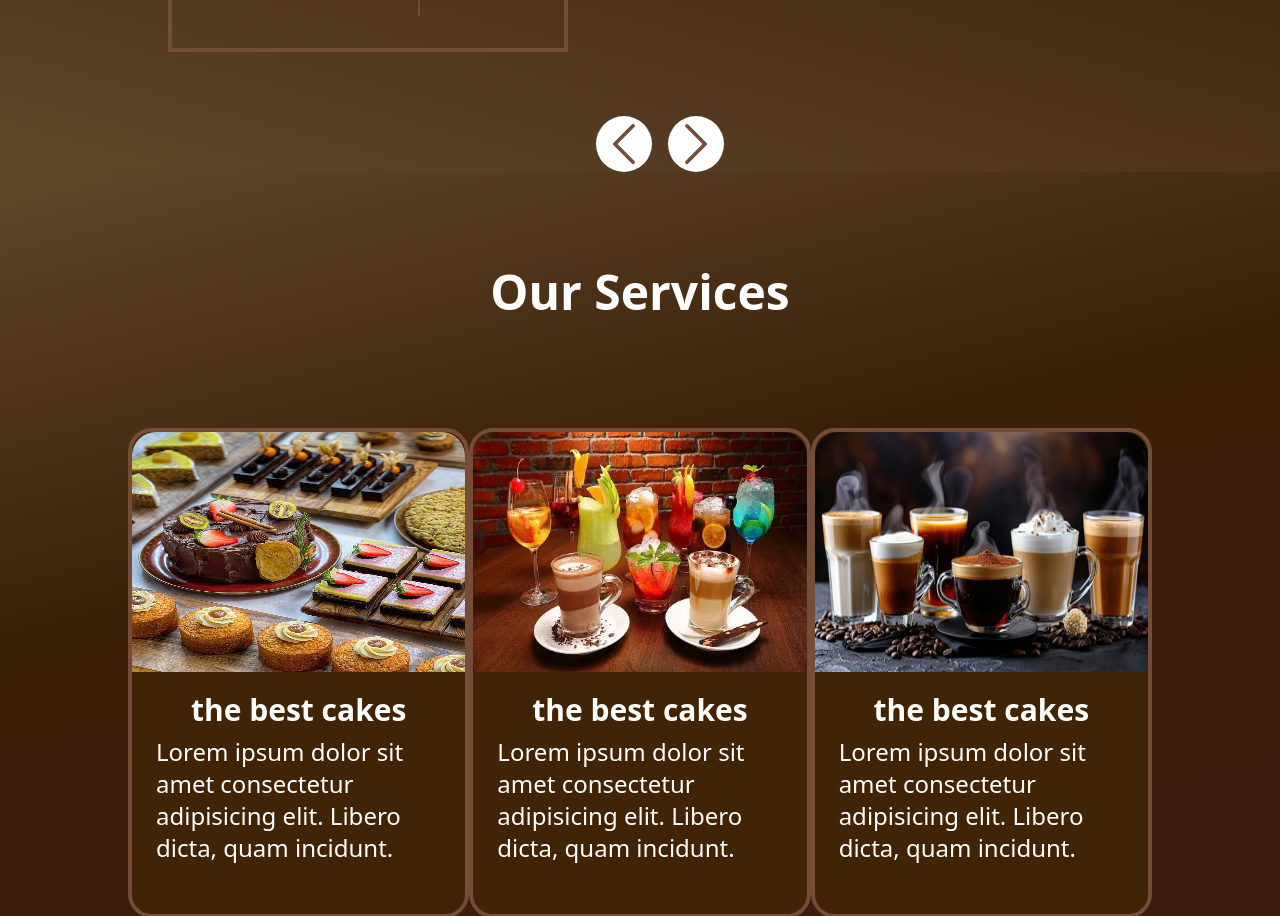
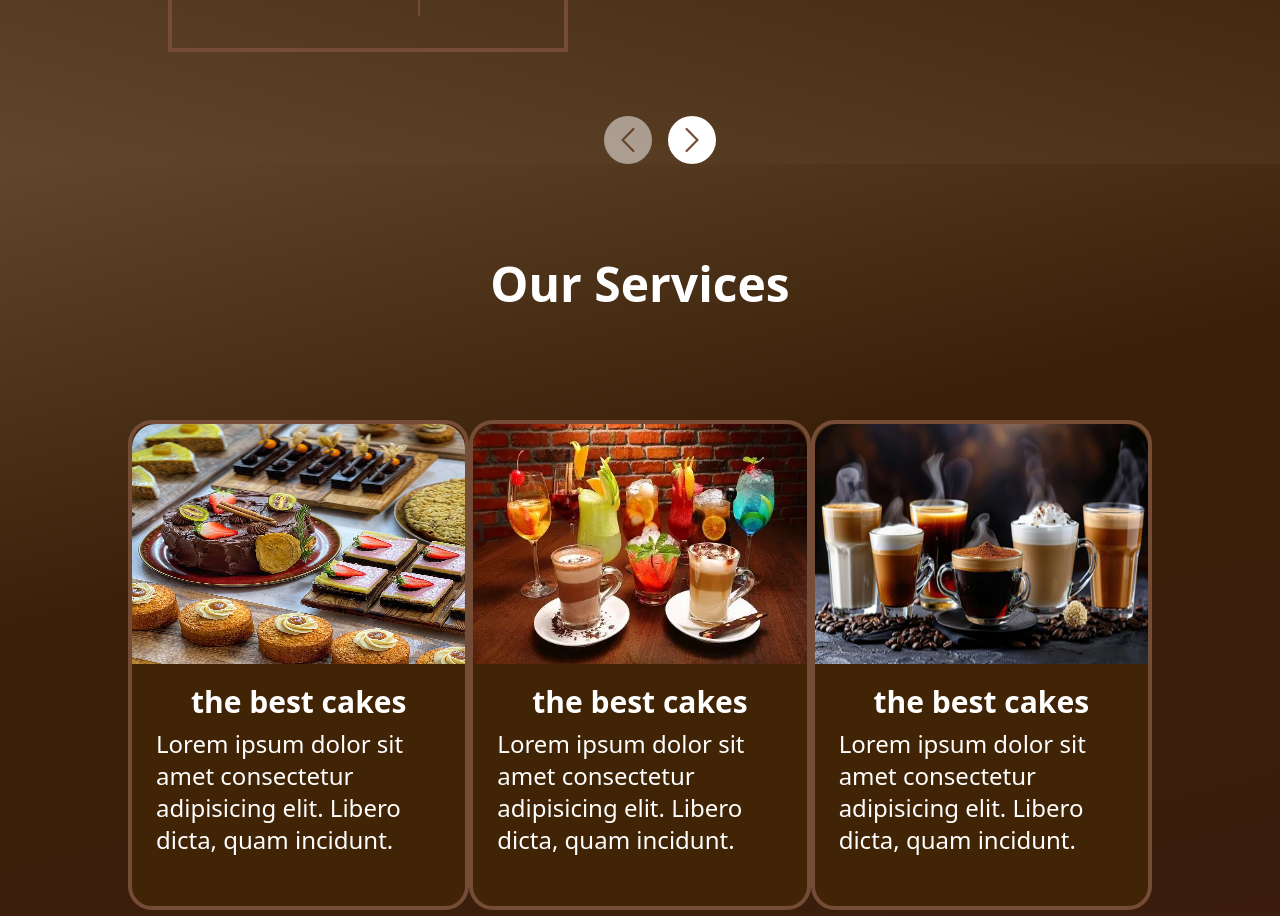
Before and after one commit to fatemeh-abbasi-1/coffee-shop-website, a React (Vite) app: page / in a window 1280 px wide. Shown: the part 2110-3026 px from the top of the page. Built offline with nearby package versions, Linux system fonts and the light colour scheme; data requests are answered from the project's data file.

Commit message:
feat : add disabled feature in buttons

```diff
--- a/db.json
+++ b/db.json
@@ -5,7 +5,7 @@
       "name": "Iced Latte",
       "price": "150000 $",
       "image": "src/assets/images/Smores-Iced-Latte-Recipe-7-1024x1280-removebg-preview.png",
-      "inventory": 7,
+      "inventory": -1,
       "discount": "13 %"
     },
     {
@@ -13,7 +13,7 @@
       "name": "Lazi",
       "price": "150000 $",
       "image": "src/assets/images/Lazi.png",
-      "inventory": 8,
+      "inventory": 6,
       "discount": ""
     },
     {
@@ -21,7 +21,7 @@
       "name": "Ice Cream",
       "price": "150000 $",
       "image": "src/assets/images/Ice-cream.png",
-      "inventory": 96,
+      "inventory": 94,
       "discount": ""
     },
     {
@@ -29,7 +29,7 @@
       "name": "Iced Coffee",
       "price": "150000 $",
       "image": "src/assets/images/Iced-Coffee.png",
-      "inventory": 21,
+      "inventory": 17,
       "discount": "10 %"
     },
     {
@@ -37,7 +37,7 @@
       "name": "Afogato",
       "price": "150000 $",
       "image": "src/assets/images/deser-afogato.png",
-      "inventory": 66,
+      "inventory": 62,
       "discount": "10 %"
     },
     {
@@ -45,7 +45,7 @@
       "name": "Wet chocolate cake",
       "price": "150000 $",
       "image": "src/assets/images/cake-khis-shokolati.png",
-      "inventory": 38,
+      "inventory": 37,
       "discount": "2 %"
     },
     {
@@ -61,7 +61,7 @@
       "name": "Turkish Coffee",
       "price": "150000 $",
       "image": "src/assets/images/TraditTurkish-Coffee.png",
-      "inventory": 15,
+      "inventory": 14,
       "discount": "10 %"
     },
     {
@@ -69,7 +69,7 @@
       "name": "Chocolate cake ",
       "price": "150000 $",
       "image": "src/assets/images/Chocolate-cake-2.png",
-      "inventory": 63,
+      "inventory": 62,
       "discount": "10 %"
     },
     {
@@ -143,6 +143,39 @@
       "image": "src/assets/images/Milk-Shake.png",
       "inventory": 27,
       "discount": "10 %"
+    },
+    {
+      "id": "19",
+      "name": "Test",
+      "price": "150000 $",
+      "image": "src/assets/images/Milk-Shake.png",
+      "inventory": 27,
+      "discount": "10 %"
+    },
+    {
+      "id": "20",
+      "name": "Test",
+      "price": "150000 $",
+      "image": "src/assets/images/Milk-Shake.png",
+      "inventory": 27,
+      "discount": "10 %"
+    },
+    {
+      "id": "21",
+      "name": "Test",
+      "price": "150000 $",
+      "image": "src/assets/images/Milk-Shake.png",
+      "inventory": 27,
+      "discount": "10 %"
+    },
+
+    {
+      "id": "22",
+      "name": "Test",
+      "price": "150000 $",
+      "image": "src/assets/images/Milk-Shake.png",
+      "inventory": 27,
+      "discount": "10 %"
     }
   ]
 }
--- a/src/components/atoms/Button/Button.tsx
+++ b/src/components/atoms/Button/Button.tsx
@@ -4,21 +4,32 @@ const Button: React.FC<ButtonProps> = ({
   onClick,
   variant = "large-primary",
   children,
-className,
+  className,
+  disabled = false,
 }) => {
-  const baseStyles = "rounded-full font-bold";
+  const baseStylesPrimary =
+    "rounded-full font-bold outline outline-4 outline-mocha text-white";
+  const baseStylesSecondary = " rounded-full font-bold  bg-white text-mocha";
 
   const sizeStyles =
     variant === "large-primary"
-      ? "w-40 h-14 bg-transparent text-white outline outline-4 outline-mocha"
+      ? `w-40 h-14 bg-transparent ${baseStylesPrimary}`
       : variant === "large-secondary"
-      ? "w-40 h-14 bg-white text-mocha text-lg"
-      : variant === "small"
-      ? "w-28 h-10 bg-white text-mocha text-sm"
+      ? `w-40 h-14  text-lg ${baseStylesSecondary}`
+      : variant === "small-secondary"
+      ? `w-28 h-10  text-sm ${baseStylesSecondary}`
+      : variant === "small-primary"
+      ? `w-28 h-10 bg-transparent text-sm ${baseStylesPrimary}`
+      : variant === "icon"
+      ? "w-12 h-12 bg-white p-3 text-mocha rounded-full flex items-center justify-center disabled:opacity-50 disabled:cursor-not-allowed"
       : "";
 
   return (
-    <button className={`${baseStyles} ${sizeStyles} ${className}`} onClick={onClick}>
+    <button
+      className={`${sizeStyles} ${className}`}
+      onClick={onClick}
+      disabled={disabled}
+    >
       {children}
     </button>
   );
--- a/src/components/atoms/Button/types.ts
+++ b/src/components/atoms/Button/types.ts
@@ -1,6 +1,12 @@
 export type ButtonProps = {
   onClick?: (event: React.MouseEvent<HTMLButtonElement>) => void;
-  variant?: "large-primary" | "large-secondary" | "small";
+  variant?:
+    | "large-primary"
+    | "large-secondary"
+    | "small-primary"
+    | "small-secondary"
+    | "icon";
   children: React.ReactNode;
   className?: string;
+  disabled?: boolean;
 };
--- a/src/components/molecules/NumberProductSelected/NumberProductSelected.tsx
+++ b/src/components/molecules/NumberProductSelected/NumberProductSelected.tsx
@@ -10,24 +10,14 @@ import { NumberProductSelectedProps } from "./types";
 import Trash from "../../../assets/icons/Trash";
 import Plus from "../../../assets/icons/Plus";
 import Text from "../../atoms/Text/Text";
-import { useEffect } from "react";
 
 const NumberProductSelected: React.FC<NumberProductSelectedProps> = ({
   productId,
-  setIsHidden,
 }) => {
   const dispatch = useDispatch<AppDispatch>();
   const selectedProducts = useSelector(
     (state: RootState) => state.products.selectedProducts
   );
-
-  const count = selectedProducts.filter((p) => p.id === productId).length;
-
-  useEffect(() => {
-    if (count === 0) {
-      setIsHidden(false);
-    }
-  }, [count]);
 
   const plusClick = () => {
     dispatch(addProductInCard(productId));
@@ -44,7 +34,7 @@ const NumberProductSelected: React.FC<NumberProductSelectedProps> = ({
       >
         <Trash />
       </span>
-      <Text>{count}</Text>
+      <Text>{selectedProducts.filter((p) => p.id === productId).length}</Text>
 
       <span className="text-white mt-1 cursor-pointer" onClick={plusClick}>
         <Plus />
--- a/src/components/molecules/ProductCard/ProductCard.tsx
+++ b/src/components/molecules/ProductCard/ProductCard.tsx
@@ -1,6 +1,6 @@
-import { useRef, useState } from "react";
-import { useDispatch } from "react-redux";
-import { AppDispatch } from "../../../app/store";
+import { useRef, useState, useEffect } from "react";
+import { useDispatch, useSelector } from "react-redux";
+import { AppDispatch, RootState } from "../../../app/store";
 import { addProductInCard } from "../../../features/products/productSlice";
 
 import { ProductsCardProps } from "./type";
@@ -10,15 +10,29 @@ import Text from "../../atoms/Text/Text";
 import NumberProductSelected from "../NumberProductSelected/NumberProductSelected";
 
 const ProductCard: React.FC<ProductsCardProps> = ({ product }) => {
+  const selectedProducts = useSelector(
+    (state: RootState) => state.products.selectedProducts
+  );
+
+
   const dispatch = useDispatch<AppDispatch>();
 
   const [isHidden, setIsHidden] = useState(false);
   const idRef = useRef<HTMLSpanElement>(null);
 
   const addToCard = () => {
-    setIsHidden(true);
     dispatch(addProductInCard(Number(idRef.current?.textContent)));
   };
+
+  const count = selectedProducts.filter((p) => p.id === product.id).length;
+
+  useEffect(() => {
+    if (count > 0) {
+      setIsHidden(true);
+    } else {
+      setIsHidden(false);
+    }
+  }, [count]);
 
   return (
     <div className="md:w-[400px] h-36 bg-transparent border-4 border-mocha pl-20 relative pt-3">
@@ -38,7 +52,7 @@ const ProductCard: React.FC<ProductsCardProps> = ({ product }) => {
 
         <span className="p-4 border-l-2 mt-3 border-mocha h-20">
           <Button
-            variant="small"
+            variant="small-secondary"
             onClick={addToCard}
             className={isHidden ? "hidden" : ""}
           >
--- a/src/components/organisms/ProductsMenuSection/ProductsMenuSection.tsx
+++ b/src/components/organisms/ProductsMenuSection/ProductsMenuSection.tsx
@@ -12,26 +12,28 @@ import { RootState, AppDispatch } from "../../../app/store";
 import LeftArrowSvg from "../../../assets/icons/LeftArrowSvg";
 import RightArrowSvg from "../../../assets/icons/RightArrowSvg";
 import Section from "../../atoms/Section/Section";
+import Button from "../../atoms/Button/Button";
 
 const ProductsMenuSection: React.FC = () => {
   const dispatch = useDispatch<AppDispatch>();
   const products = useSelector((state: RootState) => state.products.products);
   const page = useSelector((state: RootState) => state.products.page);
+  const totalCount = useSelector(
+    (state: RootState) => state.products.totalCount
+  );
+  console.log(totalCount);
 
   useEffect(() => {
     dispatch(fetchProducts(page));
   }, [page, dispatch]);
 
-  const handleArrowRightClick = () => {
+  const goToNext = () => {
     dispatch(incrementPage());
   };
 
-  const handleArrowLeftClick = () => {
+  const goToPrew = () => {
     dispatch(decrementPage());
   };
-
-  const baseStyleArrows =
-    "w-14 text-mocha bg-white p-2 rounded-full cursor-pointer";
 
   return (
     <Section backgroundColor={"bg-main-background-secondary"}>
@@ -45,12 +47,16 @@ const ProductsMenuSection: React.FC = () => {
           ))}
         </div>
         <div className="flex flex-row gap-4 self-center">
-          <span className={baseStyleArrows} onClick={handleArrowLeftClick}>
+          <Button variant="icon" onClick={goToPrew} disabled={page === 1}>
             <LeftArrowSvg />
-          </span>
-          <span className={baseStyleArrows} onClick={handleArrowRightClick}>
+          </Button>
+          <Button
+            variant="icon"
+            onClick={goToNext}
+            disabled={page === Math.ceil(totalCount / 9)}
+          >
             <RightArrowSvg />
-          </span>
+          </Button>
         </div>
       </div>
     </Section>
--- a/src/features/products/productSlice.ts
+++ b/src/features/products/productSlice.ts
@@ -17,7 +17,7 @@ export interface ProductsState {
   fetchStatus: "idle" | "loading" | "succeeded" | "failed";
   error: string | null;
   page: number;
-
+  totalCount: number;
 }
 
 const initialState: ProductsState = {
@@ -26,12 +26,13 @@ const initialState: ProductsState = {
   fetchStatus: "idle",
   error: null,
   page: 1,
-
+  totalCount: 0,
 };
 
-export const fetchProducts = createAsyncThunk<Product[], number>(
-  "product/fetchProducts",
-  async (page) => {
+export const fetchProducts = createAsyncThunk<
+  { data: Product[]; totalCount: number },
+  number
+>("product/fetchProducts", async (page: number) => {
   const response = await axios.get(
     `http://localhost:3000/products?_start=${page * 9 - 9}&_end=${page * 9}
     `,
@@ -41,9 +42,14 @@ export const fetchProducts = createAsyncThunk<Product[], number>(
       },
     }
   );
-    return response.data;
-  }
-);
+  const totalCount = await axios.get(`http://localhost:3000/products`, {
+    headers: {
+      Accept: "application/json",
+    },
+  });
+  console.log(totalCount.data.length);
+  return { data: response.data, totalCount: totalCount.data.length };
+});
 
 export const addProductInCard = createAsyncThunk(
   "products/addProductInCard",
@@ -103,11 +109,15 @@ export const productsSlice = createSlice({
       })
       .addCase(
         fetchProducts.fulfilled,
-        (state, action: PayloadAction<Product[]>) => {
+        (
+          state,
+          action: PayloadAction<{ data: Product[]; totalCount: number }>
+        ) => {
           state.fetchStatus = "succeeded";
-          console.log(action.payload);
+          const { data, totalCount } = action.payload;
 
-          state.products = action.payload;
+          state.products = data;
+          state.totalCount = totalCount;
         }
       )
       .addCase(fetchProducts.rejected, (state, action) => {
@@ -140,6 +150,5 @@ export const productsSlice = createSlice({
   },
 });
 
-export const { incrementPage, decrementPage } =
-  productsSlice.actions;
+export const { incrementPage, decrementPage } = productsSlice.actions;
 export default productsSlice.reducer;
```
Also changed, not shown: src/components/molecules/ProductCard/readme.md (added). Lines whose indentation alone changed are shown as unchanged.
